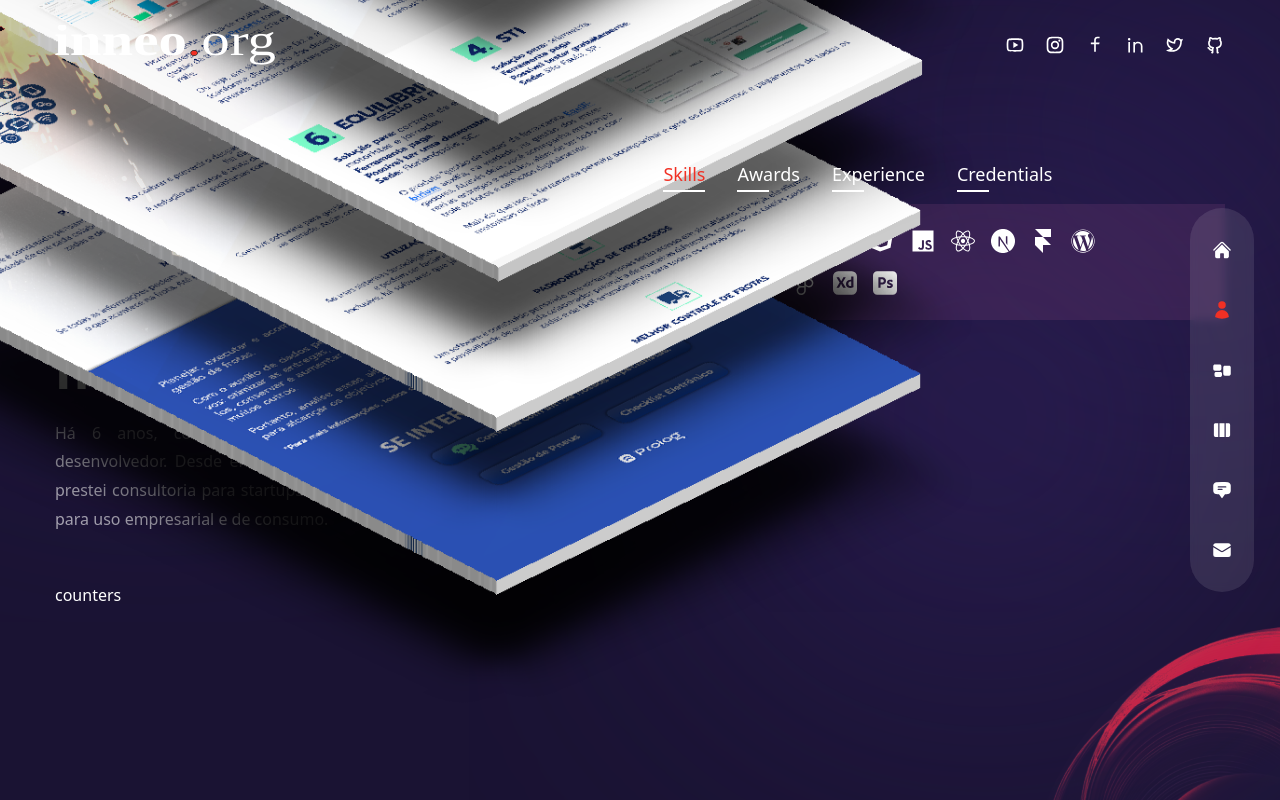
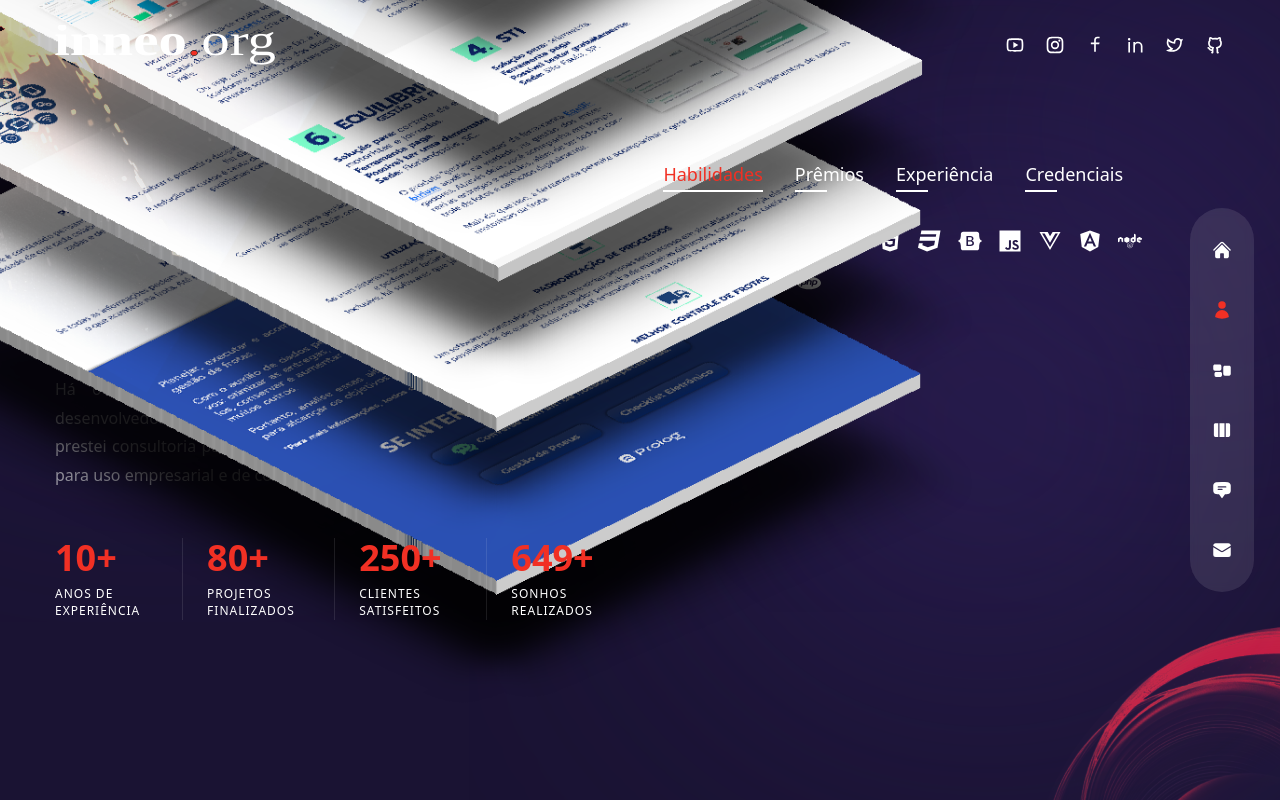
Before and after one commit to inneobr/portfolio, a Next.js app: page /about in a window 1280 px wide. Built offline with nearby package versions, Linux system fonts and the light colour scheme.

Commit message:
feat: docker

```diff
--- a/docker-compose.yml
+++ b/docker-compose.yml
@@ -7,3 +7,4 @@ version: '3.8'
       build: .
       ports:
         - "3000:3000"
+      command: npm run dev
--- a/pages/about/index.js
+++ b/pages/about/index.js
@@ -6,14 +6,15 @@ import {
   FaHtml5,
   FaCss3,
   FaJs,
-  FaReact,
-  FaWordpress,
-  FaFigma,
+  FaNode,
+  FaVuejs,
+  FaJava,
+  FaAngular,
+  FaBootstrap
 } from "react-icons/fa";
 
 import {
-  SiNextdotjs,
-  SiFramer,
+  SiPhp,
   SiAdobexd,
   SiAdobephotoshop,
 } from "react-icons/si";
@@ -24,32 +25,34 @@ import Circles from "../../components/Circles";
 import { motion } from 'framer-motion';
 import { fadeIn } from '../../variants';
 
+import CountUp from "react-countup";
+
 
 //  data
 const aboutData = [
   {
-    title: 'skills',
+    title: 'habilidades',
     info: [
       {
-        title: 'Web Development',
+        title: 'Desenvolvedor Frontend',
         icons: [
           <FaHtml5 />,
           <FaCss3 />,
+          <FaBootstrap />,
           <FaJs />,
-          <FaReact />,
-          <SiNextdotjs />,
-          <SiFramer />,
-          <FaWordpress />,
+          <FaVuejs />,
+          <FaAngular />,
+          <FaNode />,
         ],
       },
       {
-        title: 'UI/UX Design',
-        icons: [<FaFigma />, <SiAdobexd />, <SiAdobephotoshop />],
+        title: 'Backend',
+        icons: [<FaJava />, <SiPhp />],
       },
     ],
   },
   {
-    title: 'awards',
+    title: 'Prêmios',
     info: [
       {
         title: 'Webby Awards - Honoree',
@@ -62,7 +65,7 @@ const aboutData = [
     ],
   },
   {
-    title: 'experience',
+    title: 'experiência',
     info: [
       {
         title: 'UX/UI Designer - XYZ Company',
@@ -79,7 +82,7 @@ const aboutData = [
     ],
   },
   {
-    title: 'credentials',
+    title: 'credenciais',
     info: [
       {
         title: 'Web Development - ABC University, LA, CA',
@@ -112,21 +115,91 @@ const About = () => {
         >
           <Avatar />
         </motion.div>
+
         <div className="container mx-auto h-full flex flex-col items-center xl:flex-row gap-x-6">
           {/* text */}
           <div className="flex-1 flex flex-col justify-center">
-            <h2 className="h2">Histórias <span className="text-accent">cativantes</span> geram designs magníficos</h2>
-            <p className="max-w-[500px] mx-auto xl:mx-0 mb-6 xl:mb-12 px-2 xl:px-0 text-justify">
+            <motion.h2 className="h2"
+              variants={fadeIn('right', 0.2)}
+              initial='hidden'
+              animate='show'
+              exit='hidden'
+            >
+              Histórias <span className="text-accent">cativantes</span> geram designs magníficos
+            </motion.h2>
+
+            <motion.p className="max-w-[500px] mx-auto xl:mx-0 mb-6 xl:mb-12 px-2 xl:px-0 text-justify"
+              variants={fadeIn('right', 0.4)}
+              initial='hidden'
+              animate='show'
+              exit='hidden'
+            >
               Há 6 anos, comecei a trabalhar como freelancer como desenvolvedor.
               Desde então, fiz trabalho remoto para agências,
               prestei consultoria para startups e colaborei em produtos digitais para uso empresarial e de consumo.
-            </p>
+            </motion.p>
+
             {/* counters */}
-            <div>counters</div>
+            <motion.div className="hidden md:flex md:max-w-sl xl:max-w-none mx-auto xl:mx-0 mb-8"
+              variants={fadeIn('right', 0.6)}
+              initial='hidden'
+              animate='show'
+              exit='hidden'
+            >
+              <div className="flex flex-1 xl:gap-x-6">
+                {/* experience */}
+                <div className="relative flex-1 after:w-[1px] after:h-full
+                  after:bg-white/10 after:absolute after:top-0 after:right-0">
+                    <div className="text-2xl xl:text-4xl font-extrabold text-accent mb-2">
+                      <CountUp start={0} end={10} delay={1} duration={5} />+
+                    </div>
+                    <div className="text-xs uppercase tracking-[1px] leading-[1.4] max-w-[100px]">
+                      Anos de experiência
+                    </div>
+                </div>
+
+                {/* projetos */}
+                <div className="relative flex-1 after:w-[1px] after:h-full
+                  after:bg-white/10 after:absolute after:top-0 after:right-0">
+                    <div className="text-2xl xl:text-4xl font-extrabold text-accent mb-2">
+                      <CountUp start={0} end={80} delay={1} duration={5} />+
+                    </div>
+                    <div className="text-xs uppercase tracking-[1px] leading-[1.4] max-w-[100px]">
+                      Projetos finalizados
+                    </div>
+                </div>
+
+                {/* clientes */}
+                <div className="relative flex-1 after:w-[1px] after:h-full
+                  after:bg-white/10 after:absolute after:top-0 after:right-0">
+                    <div className="text-2xl xl:text-4xl font-extrabold text-accent mb-2">
+                      <CountUp start={0} end={250} delay={1} duration={5} />+
+                    </div>
+                    <div className="text-xs uppercase tracking-[1px] leading-[1.4] max-w-[100px]">
+                      Clientes satisfeitos
+                    </div>
+                </div>
+
+                {/* sonhos */}
+                <div className="relative flex-1">
+                    <div className="text-2xl xl:text-4xl font-extrabold text-accent mb-2">
+                      <CountUp start={0} end={650} delay={1} duration={5} />+
+                    </div>
+                    <div className="text-xs uppercase tracking-[1px] leading-[1.4] max-w-[100px]">
+                      Sonhos realizados
+                    </div>
+                </div>
+              </div>
+            </motion.div>
           </div>
 
           {/* info */}
-          <div className="flex flex-col w-full xl:max-w-[48%] h-[480px]">
+          <motion.div className="flex flex-col w-full xl:max-w-[48%] h-[480px]"
+            variants={fadeIn('left', 0.4)}
+            initial='hidden'
+            animate='show'
+            exit='hidden'
+          >
             <div className="flex gap-x-4 xl:gap-x-8 mx-auto xl:mx-0 mb-4">
               {aboutData.map((item, itemIndex) => {
                 return (
@@ -142,7 +215,7 @@ const About = () => {
                 )
               })}
             </div>
-            <div className="bg-pink-400/10 py-2 xl:py-6 flex flex-col gap-y-2 xl:gap-y-4
+            <div className="py-2 xl:py-6 flex flex-col gap-y-2 xl:gap-y-4
               items-center xl:items-start">
               {aboutData[index].info.map((item, itemIndex) => {
                 return (
@@ -163,7 +236,7 @@ const About = () => {
                 );
               })}
             </div>
-          </div>
+          </motion.div>
         </div>
     </div>
   );
```
